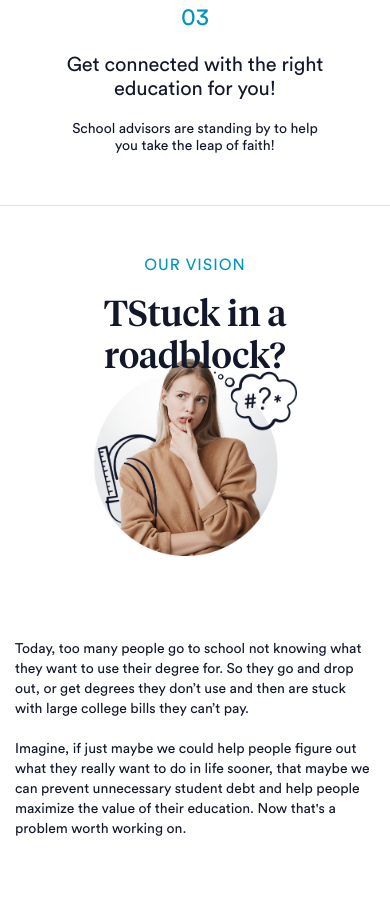
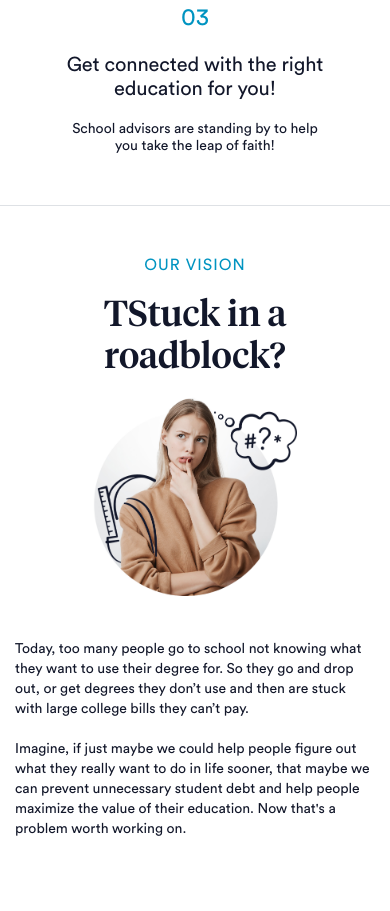
Before and after one commit to vmelihov/Align, a website: page src/index.html in a window 390 px wide. Shown: the part 1073-1984 px from the top of the page. Drawn offline with nearby package versions, Linux system fonts and the light colour scheme; files that its build step writes are made by us from their sources; files whose address does not match are found by name.

Commit message:
Правки

```diff
--- a/src/style/main.scss
+++ b/src/style/main.scss
@@ -751,6 +751,16 @@
     }
 }
 
+@media (max-width: 670px) {
+    .main {
+
+        &-problem,
+        &-philosophy {
+            background-size: auto 200px;
+        }
+    }
+}
+
 @media (max-width: $screen-xs) {
     .main {
         &-slider__content {
@@ -793,8 +803,7 @@
         &-philosophy {
             padding: 50px 0px 80px;
             text-align: center;
-            background-position: center 150px;
-            background-size: auto 200px;
+            background-position: center 190px;
 
             &__small {
                 font-size: 16px;
```
Also changed, not shown: build/css/main.css.
